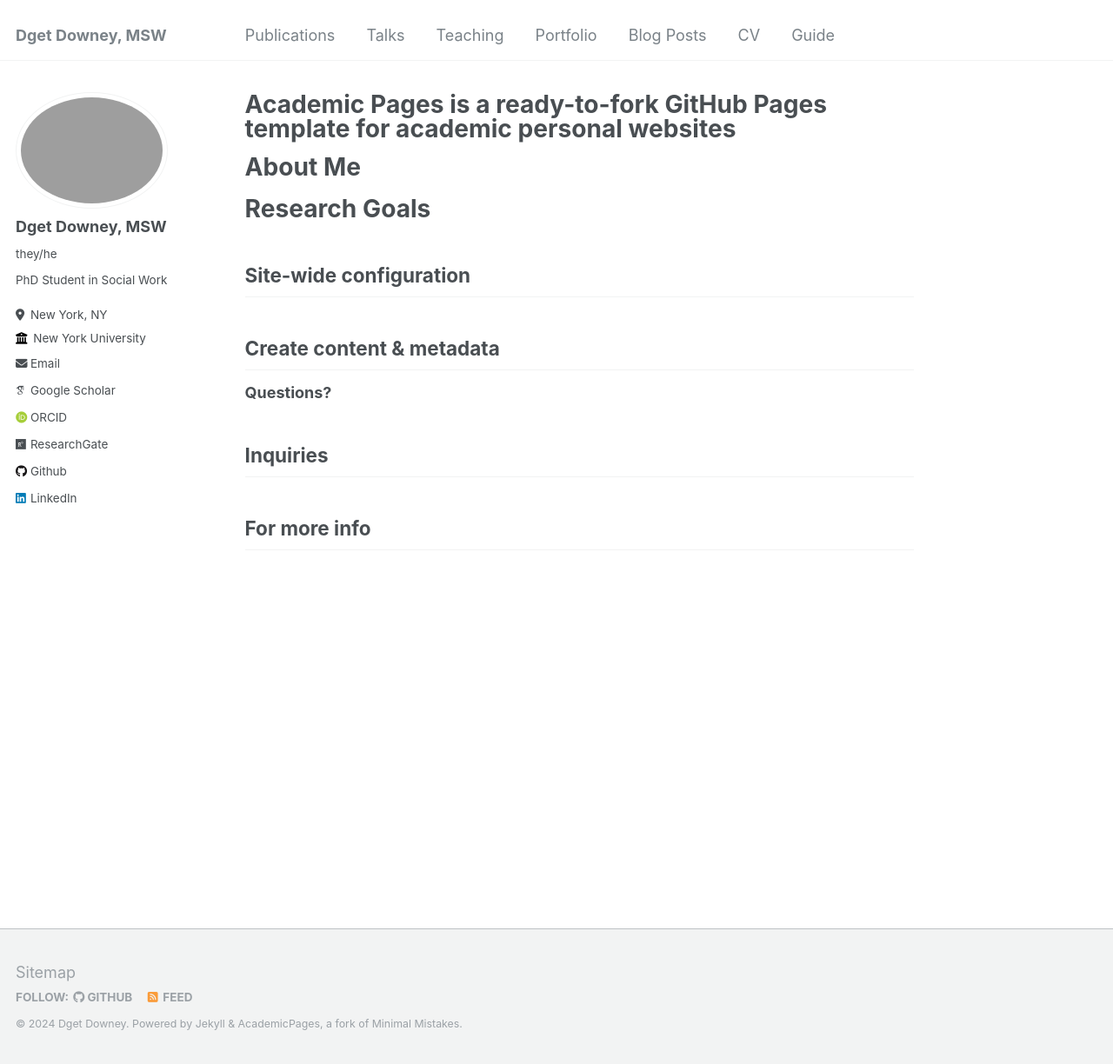
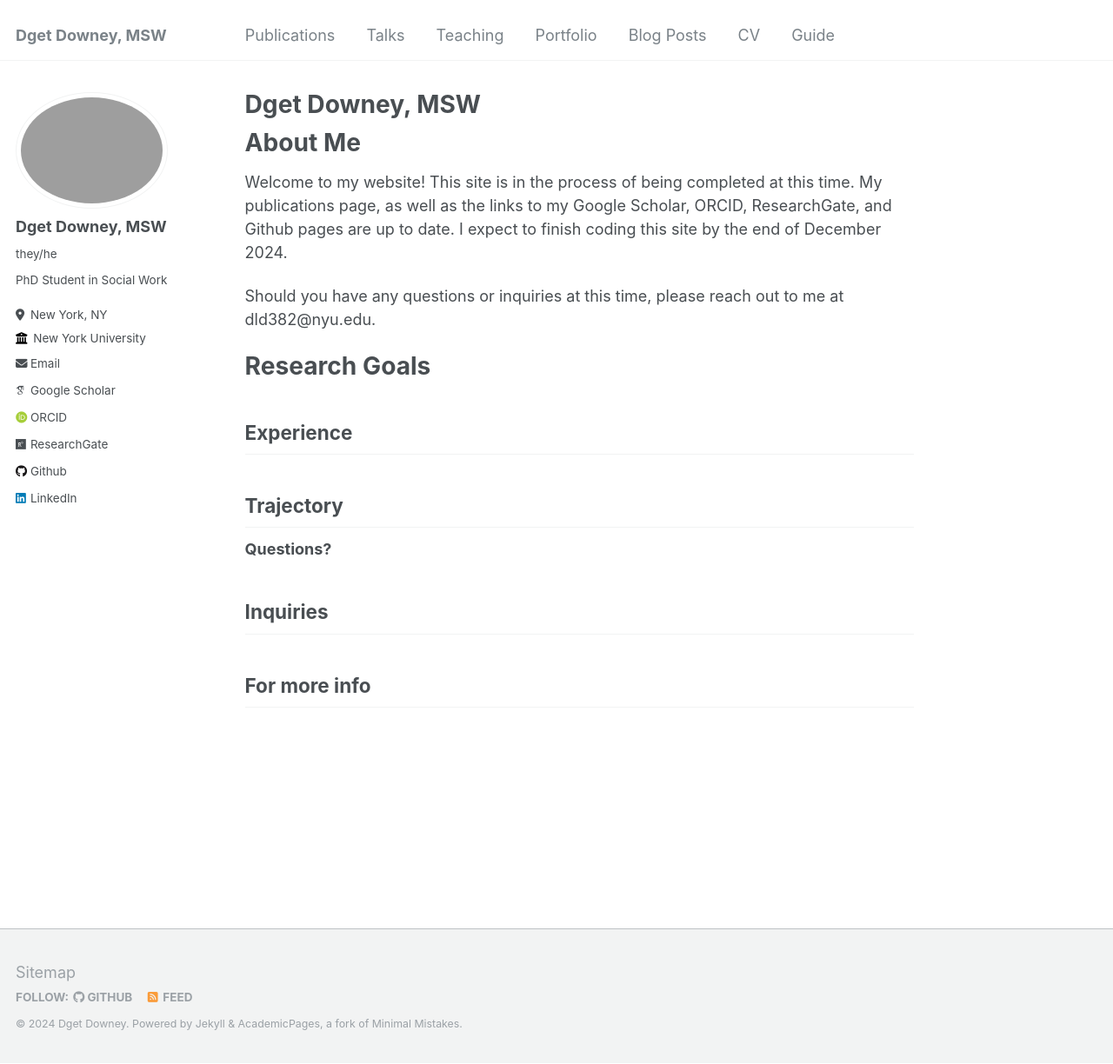
Before and after one commit to dgetdowney/dgetdowney.github.io, a Jekyll site: the page built from _pages/about.md, in a window 1280 px wide and 1224 px high. Shown: the whole window at 87% size. Built offline with Jekyll 4.4.1, drawn with Linux system fonts in a browser that asks for light colours; some web fonts are replaced.

Commit message:
Second update to home screen

```diff
--- a/_pages/about.md
+++ b/_pages/about.md
@@ -1,6 +1,6 @@
 ---
 permalink: /
-title: "Academic Pages is a ready-to-fork GitHub Pages template for academic personal websites"
+title: "Dget Downey, MSW"
 author_profile: true
 redirect_from:
   - /about/
@@ -9,17 +9,19 @@ redirect_from:
 
 About Me
 ======
+Welcome to my website! This site is in the process of being completed at this time. My publications page, as well as the links to my Google Scholar, ORCID, ResearchGate, and Github pages are up to date. I expect to finish coding this site by the end of December 2024.
 
+Should you have any questions or inquiries at this time, please reach out to me at dld382@nyu.edu.
 
 Research Goals
 ======
 
 
-Site-wide configuration
+Experience
 ------
 
 
-Create content & metadata
+Trajectory
 ------
 
 **Questions?**
```
